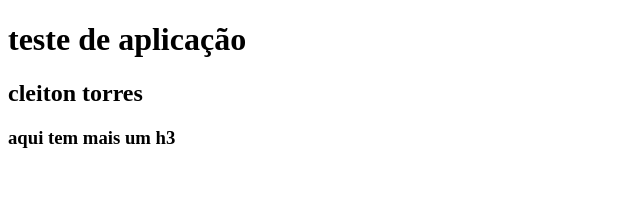
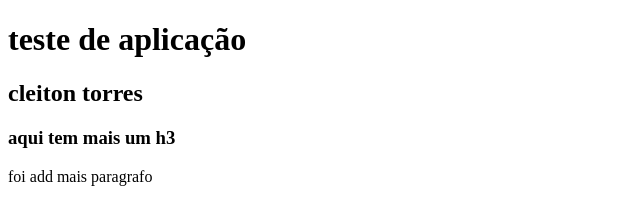
Before and after one commit to cleitonsa/Meus-Projetos-HTML, a plain HTML site: page index.html in a window 1280 px wide. Shown: the whole page, without its empty margins (0-640 px from the left). Drawn offline with Linux system fonts and the light colour scheme.

Commit message:
Update index.html

```diff
--- a/index.html
+++ b/index.html
@@ -13,6 +13,8 @@
 
 	<h3> aqui tem mais um h3 </h3>
 
+	<p> foi add mais paragrafo </p>
+
 
 </body>
 </html>
```
